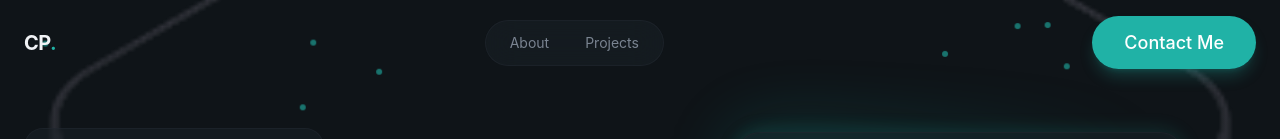
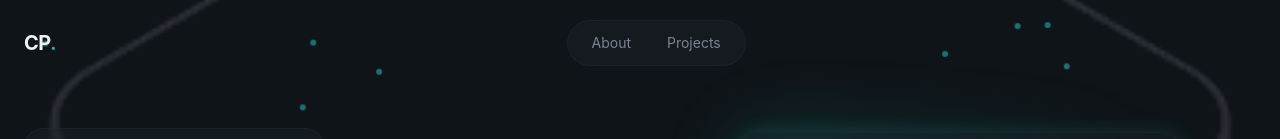
Before and after one commit to Colby-Patterson2/dev-portfolio, a React (Vite) app: page / in a window 1280 px wide. Shown: the top 139 px of the page. Built offline with nearby package versions, Linux system fonts and the light colour scheme; grey boxes are pictures that could not be loaded.

Commit message:
Remove duplicate contact link

```diff
--- a/src/layout/Navbar.jsx
+++ b/src/layout/Navbar.jsx
@@ -51,7 +51,7 @@ export const Navbar = () => {
 
         <div className="hidden md:block">
           {/* <Button size="sm">Contact Me</Button> */}
-          <a href="#contact" className="w-5 h-5 px-8 py-4 text-lg relative overflow-hidden rounded-full font-medium focus:outline-none focus-visible:ring-2 focus-visible:ring-primary bg-primary text-primary-foreground hover:bg-primary/90 shadow-lg shadow-primary/25">Contact Me</a>
+          {/* <a href="#contact" className="w-5 h-5 px-8 py-4 text-lg relative overflow-hidden rounded-full font-medium focus:outline-none focus-visible:ring-2 focus-visible:ring-primary bg-primary text-primary-foreground hover:bg-primary/90 shadow-lg shadow-primary/25">Contact Me</a> */}
         </div>
 
         <button
```
